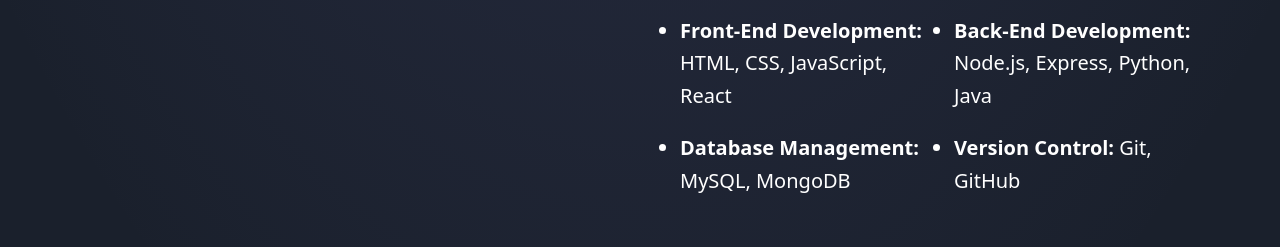
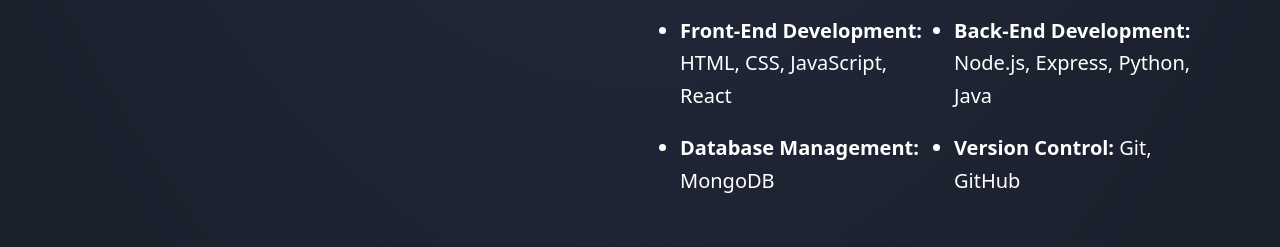
Before and after one commit to Harshjosh361/Harsh-Portfolio, a React (Vite) app: page / in a window 1280 px wide. Shown: the part 1420-1667 px from the top of the page. Built offline with nearby package versions, Linux system fonts and the light colour scheme; what tailwindcss-animated would draw is missing.

Commit message:
edited about

```diff
--- a/src/Components/About.jsx
+++ b/src/Components/About.jsx
@@ -44,16 +44,16 @@ function About() {
               with a solid foundation in:
               <ul className="grid grid-cols-1 lg:grid-cols-2 list-none gap-5 mt-10">
                 <li>
-                  <span className="font-bold">Front-End Development: </span>{" "}
+                  <span className="font-bold">Front-End Development: </span>
                   HTML, CSS, JavaScript, React
                 </li>
                 <li>
-                  <span className="font-bold">Back-End Development: </span>{" "}
+                  <span className="font-bold">Back-End Development: </span>
                   Node.js, Express, Python, Java
                 </li>
                 <li>
-                  <span className="font-bold">Database Management: </span>{" "}
-                  MySQL, MongoDB
+                  <span className="font-bold">Database Management: </span>
+                   MongoDB
                 </li>
                 <li>
                   <span className="font-bold">Version Control: </span> Git,
```
